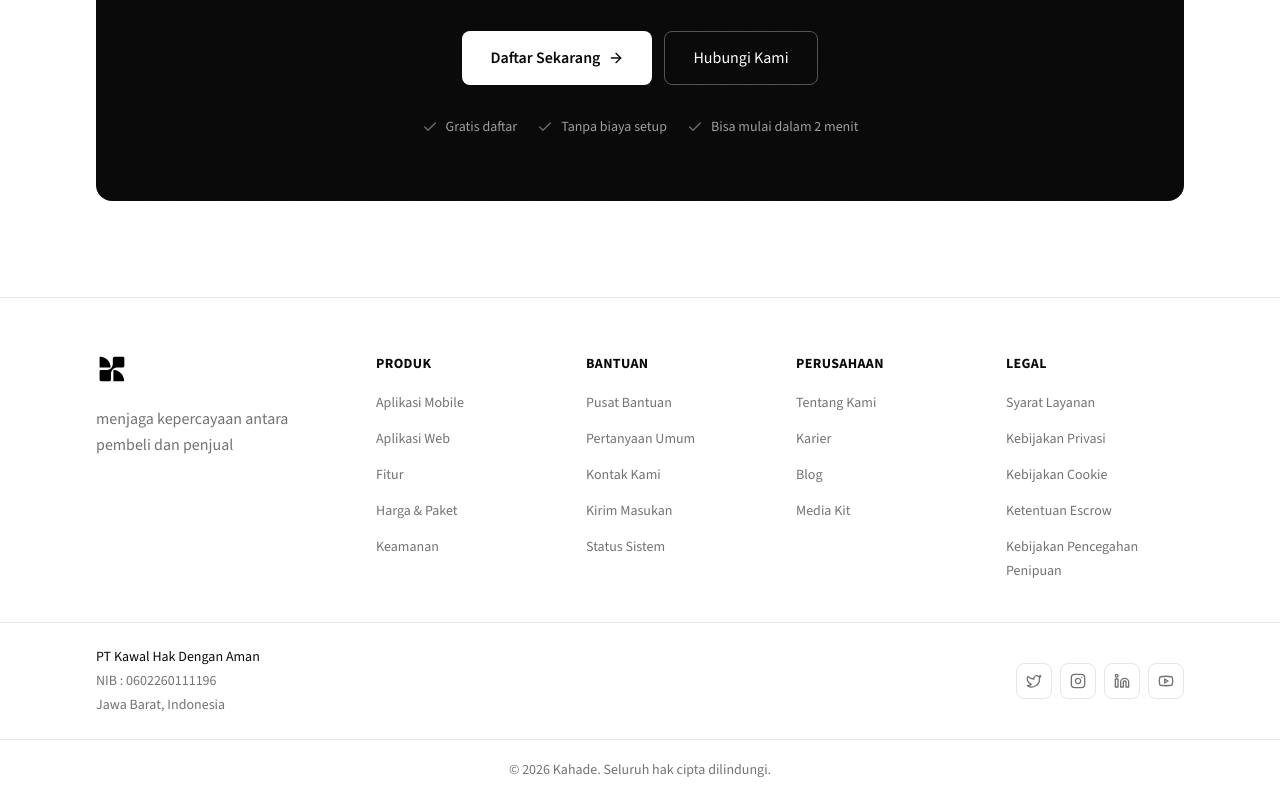
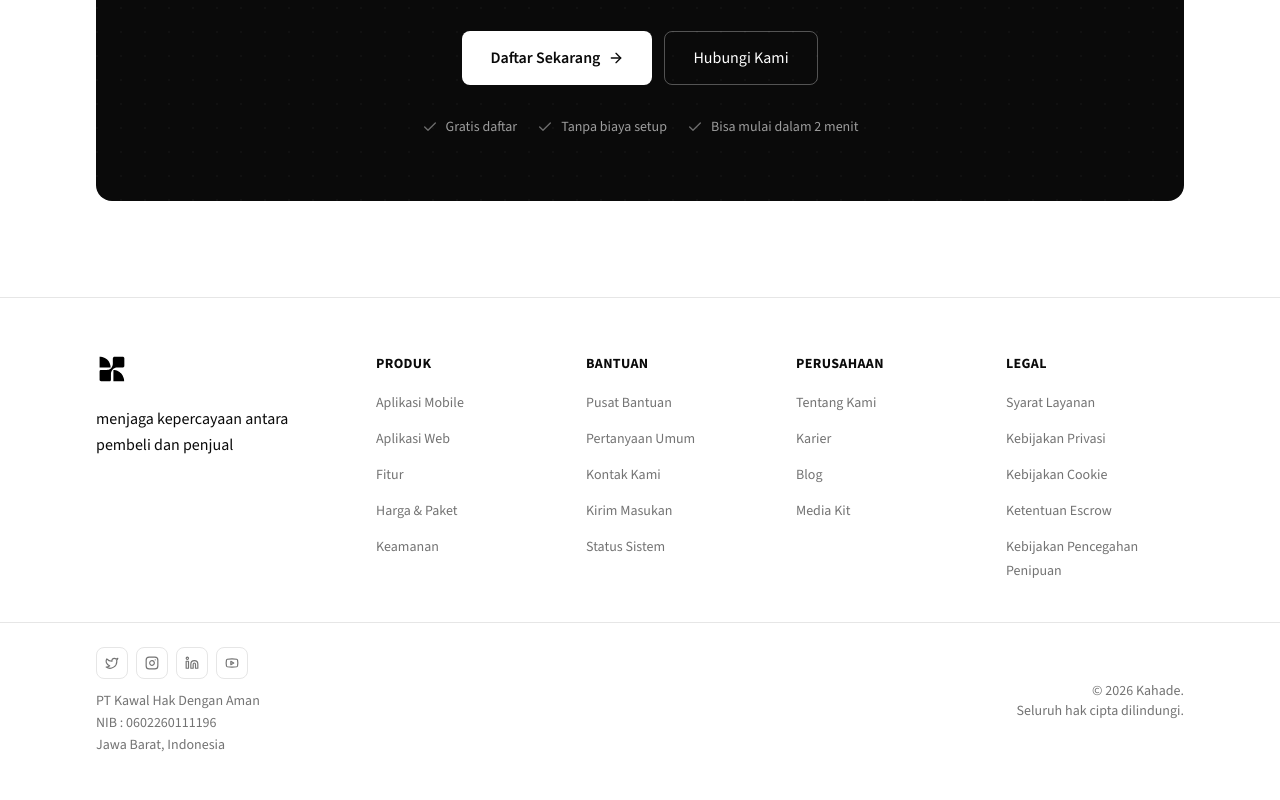
Before and after one commit to kahade-id/landing, a Next.js app: page / in a window 1280 px wide. Shown: the part 7255-8055 px from the top of the page. After the commit the page ends 8034 px from the top, so only its background shows below. Built offline with nearby package versions, Linux system fonts and the light colour scheme.

Commit message:
Update Footer.tsx

```diff
--- a/components/layout/Footer.tsx
+++ b/components/layout/Footer.tsx
@@ -63,14 +63,13 @@ export default function Footer() {
       <div className="container-base pt-14 pb-10">
         <div className="grid grid-cols-1 lg:grid-cols-12 gap-10 lg:gap-8">
 
-          {/* BRAND COLUMN — icon only, tanpa teks brand */}
+          {/* BRAND COLUMN */}
           <div className="lg:col-span-3 flex flex-col gap-5">
             <Link href="/" aria-label="Kahade — Beranda">
-              {/* Icon saja, tanpa teks "Kahade" */}
               <Image src="/favicon.svg" alt="Kahade" width={32} height={32} />
             </Link>
-            {/* Deskripsi singkat — ukuran text-base, konsisten dengan section lain */}
-            <p className="text-base text-muted-foreground leading-relaxed">
+            {/* ✅ Deskripsi hitam (text-foreground) */}
+            <p className="text-base text-foreground leading-relaxed">
               menjaga kepercayaan antara pembeli dan penjual
             </p>
           </div>
@@ -91,18 +90,17 @@ export default function Footer() {
         </div>
       </div>
 
-      {/* SEPARATOR */}
+      {/* SEPARATOR — satu-satunya separator, sebelum bottom bar */}
       <div className="border-t border-border" />
 
-      {/* BOTTOM BAR — company info + social */}
+      {/* BOTTOM BAR — social di atas PT info */}
       <div className="container-base py-6">
-        <div className="flex flex-col sm:flex-row items-start sm:items-center justify-between gap-5">
-          <div className="flex flex-col gap-1">
-            <p className="text-sm text-foreground font-medium">PT Kawal Hak Dengan Aman</p>
-            <p className="text-sm text-muted-foreground">NIB : 0602260111196</p>
-            <p className="text-sm text-muted-foreground">Jawa Barat, Indonesia</p>
-          </div>
-          <div className="flex items-center gap-2 shrink-0">
+        <div className="flex flex-col sm:flex-row items-start sm:items-center justify-between gap-4">
+
+          {/* ✅ Kiri: social icons di atas, lalu PT info di bawah */}
+          <div className="flex flex-col gap-3">
+            {/* Social icons — di atas PT */}
+            <div className="flex items-center gap-2">
               {socialLinks.map((link) => {
                 const Icon = link.icon;
                 return (
@@ -112,24 +110,28 @@ export default function Footer() {
                     target="_blank"
                     rel="noopener noreferrer"
                     aria-label={link.label}
-                  className="w-9 h-9 flex items-center justify-center rounded-lg border border-border text-muted-foreground hover:text-foreground hover:border-foreground/30 transition-all"
+                    className="w-8 h-8 flex items-center justify-center rounded-lg border border-border text-muted-foreground hover:text-foreground hover:border-foreground/30 transition-all"
                   >
-                  <Icon className="w-4 h-4" />
+                    <Icon className="w-3.5 h-3.5" />
                   </a>
                 );
               })}
             </div>
+            {/* PT info */}
+            <div className="flex flex-col gap-0.5">
+              <p className="text-sm text-muted-foreground">PT Kawal Hak Dengan Aman</p>
+              <p className="text-sm text-muted-foreground">NIB : 0602260111196</p>
+              <p className="text-sm text-muted-foreground">Jawa Barat, Indonesia</p>
             </div>
           </div>
 
-      {/* SEPARATOR sebelum copyright */}
-      <div className="border-t border-border" />
+          {/* Kanan: copyright */}
+          <p className="text-sm text-muted-foreground sm:text-right">
+            © {new Date().getFullYear()} Kahade.<br className="hidden sm:block" />
+            Seluruh hak cipta dilindungi.
+          </p>
 
-      {/* COPYRIGHT — full-width center, paling bawah */}
-      <div className="py-5">
-        <p className="text-sm text-muted-foreground text-center">
-          © {new Date().getFullYear()} Kahade. Seluruh hak cipta dilindungi.
-        </p>
+        </div>
       </div>
 
     </footer>
```
Lines whose indentation alone changed are shown as unchanged.
